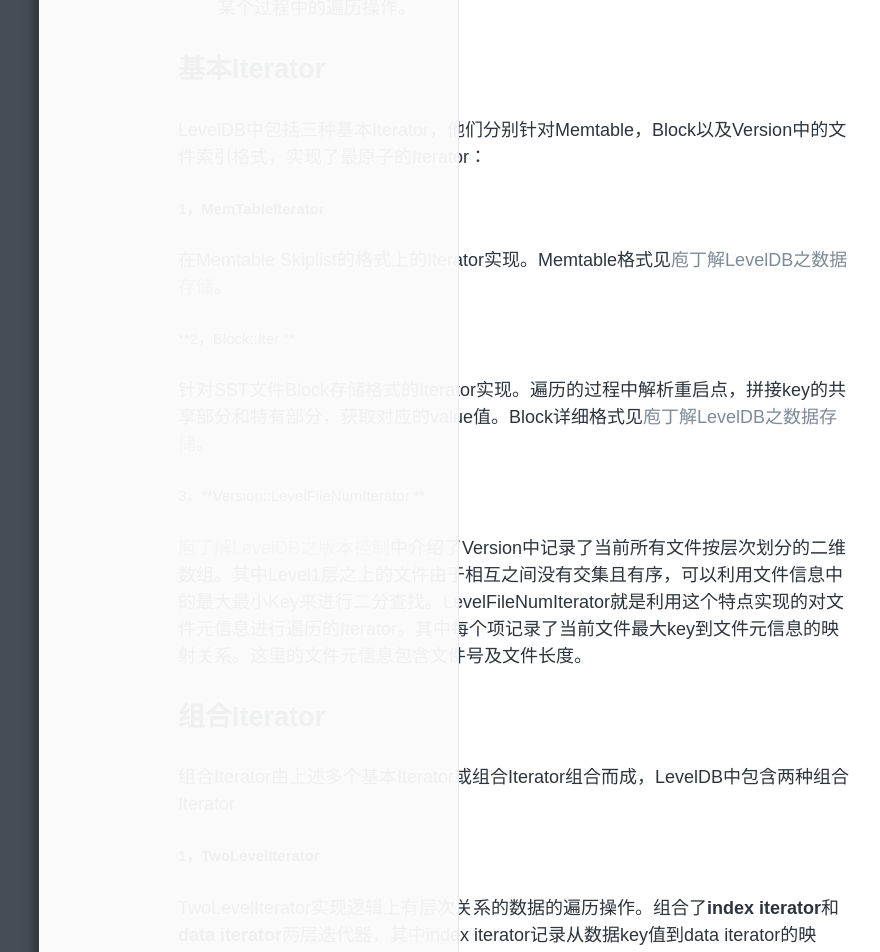
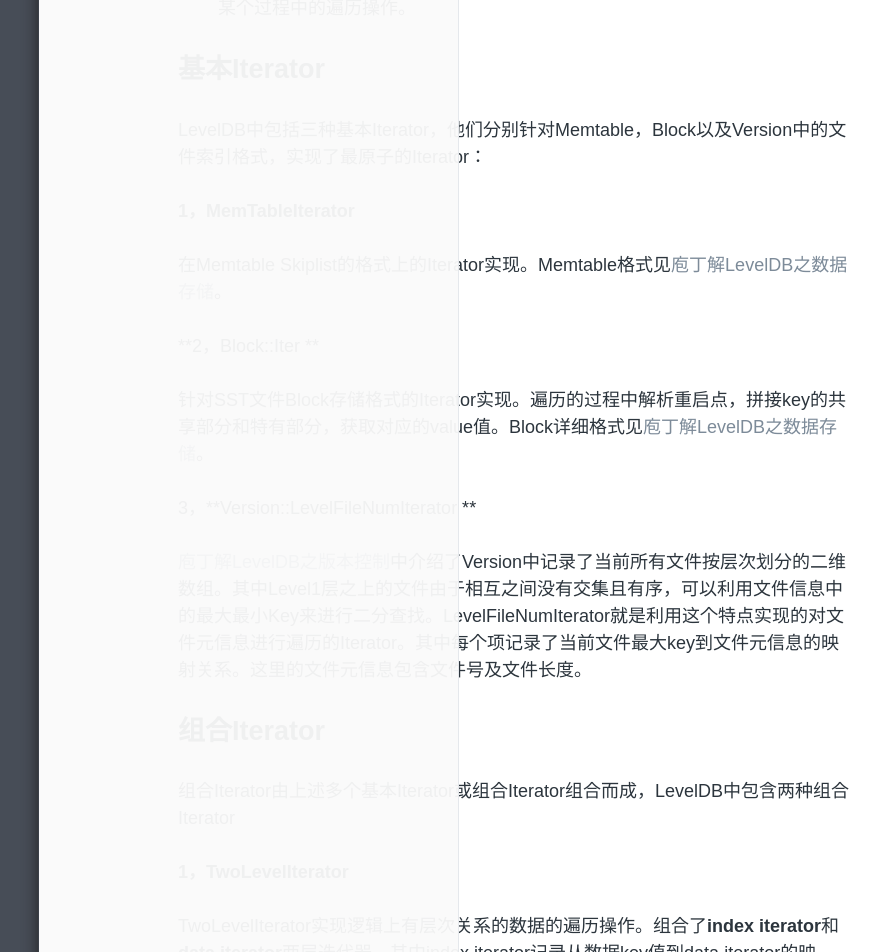
Before and after one commit to CatKang/catkang.github.io, a Jekyll site: the page built from _posts/tech/2017-02-12-leveldb-iterator.md, in a window 1280 px wide. Shown: the part 1084-2036 px from the top of the page, without its empty margins (126-1006 px from the left). Built offline with Jekyll 4.4.1, drawn with Linux system fonts in a browser that asks for light colours; comment, search, counter and statistics services are not loaded.

```diff
--- a/_posts/tech/2017-02-12-leveldb-iterator.md
+++ b/_posts/tech/2017-02-12-leveldb-iterator.md
@@ -46,19 +46,19 @@ LevelDB大量使用了各种Iterator，根据Iterator的实现和层次，我们
 
 LevelDB中包括三种基本Iterator，他们分别针对Memtable，Block以及Version中的文件索引格式，实现了最原子的Iterator：
 
-##### **1，MemTableIterator**
+#### **1，MemTableIterator**
 
 在Memtable Skiplist的格式上的Iterator实现。Memtable格式见[庖丁解LevelDB之数据存储](http://catkang.github.io/2017/01/17/leveldb-data.html)。
 
 
 
-##### **2，Block::Iter **
+#### **2，Block::Iter **
 
 针对SST文件Block存储格式的Iterator实现。遍历的过程中解析重启点，拼接key的共享部分和特有部分，获取对应的value值。Block详细格式见[庖丁解LevelDB之数据存储](http://catkang.github.io/2017/01/17/leveldb-data.html)。
 
 
 
-##### 3，**Version::LevelFileNumIterator **
+#### 3，**Version::LevelFileNumIterator **
 
 [庖丁解LevelDB之版本控制](http://catkang.github.io/2017/02/03/leveldb-version.html)中介绍了Version中记录了当前所有文件按层次划分的二维数组。其中Level1层之上的文件由于相互之间没有交集且有序，可以利用文件信息中的最大最小Key来进行二分查找。LevelFileNumIterator就是利用这个特点实现的对文件元信息进行遍历的Iterator。其中每个项记录了当前文件最大key到文件元信息的映射关系。这里的文件元信息包含文件号及文件长度。
 
@@ -68,30 +68,32 @@ LevelDB中包括三种基本Iterator，他们分别针对Memtable，Block以及V
 
 组合Iterator由上述多个基本Iterator或组合Iterator组合而成，LevelDB中包含两种组合Iterator
 
-##### **1，TwoLevelIterator**
+#### **1，TwoLevelIterator**
 TwoLevelIterator实现逻辑上有层次关系的数据的遍历操作。组合了**index iterator**和**data iterator**两层迭代器，其中index iterator记录从数据key值到data iterator的映射，而data iterator则负责真正数据key到value的映射。生成TwoLevelIterator时，需要提供index Iterator及BlockFunction函数，其中BlockFunction实现了index iterator value值的反序列化以及对应的data iterator的生成。
 
-##### **2，MergingIterator**
+#### **2，MergingIterator**
 通过MergingIterator可以实现多个有序数据集合的归并操作。其中包含多个**child iterator**组成的集合。对MergingIterator的遍历会有序的遍历其child iterator中的每个元素。
 
 ## **功能Iterator**
 为了实现不同场景下不同层次的数据遍历操作，可以联合一种或多种组合Iterator，这里称为功能Iterator，按其所负责的数据层次由下自上进行介绍：
 
-##### **1，Table::Iterator**
+#### **1，Table::Iterator**
 对SST文件的遍历，通过[庖丁解LevelDB之数据存储](http://catkang.github.io/2017/01/17/leveldb-data.html)可知，这里有明显的层级关系，可以利用上面介绍的TwoLevelIterator，其**index iterator**为Index Block的Block::Iter，**data iterator**为Data Block的Block::Iter
 
 ![Table::Iterator](http://i.imgur.com/pOrxcCK.png)
 
-##### **2，Compaction过程Iterator**
+#### **2，Compaction过程Iterator**
 Compaction过程中需要对多个文件进行归并操作，并将结果输出到新的下层文件。LevelDB用MergingIterator来实现这个过程，其**clild iterator**包括[庖丁解LevelDB之版本控制](http://catkang.github.io/2017/02/03/leveldb-version.html)中提到的要Compaction的多个文件对应的Iterator：
 
 
 
 - 如果有Level0文件，则包含所有level0文件的Table::Iterator
+
 - 其他Level文件，包含文件索引的TwoLevelIterator，由Version::LevelFileNumIterato作为index iterator，Table::Iterator作为data iterator
-  ![Compaction过程Iterator](http://i.imgur.com/4Ykmt3E.png)
 
-##### **3，NewInternalIterator**
+![Compaction过程Iterator](http://i.imgur.com/4Ykmt3E.png)
+
+#### **3，NewInternalIterator**
 LevelDB作为整体同样通过Iterator向外部用户提供遍历全部数据的能力。这里使用MergingIterator将Memtable，Immutable memtable及各层SST文件的Iterator归并起来，使得外部使用者不用关心具体的内部实现而有序的循环LevelDB内部的数据，LevelDB首先实现了NewInternalIterator：
 
 ![Imgur](http://i.imgur.com/3jN6Q8k.png)
```
